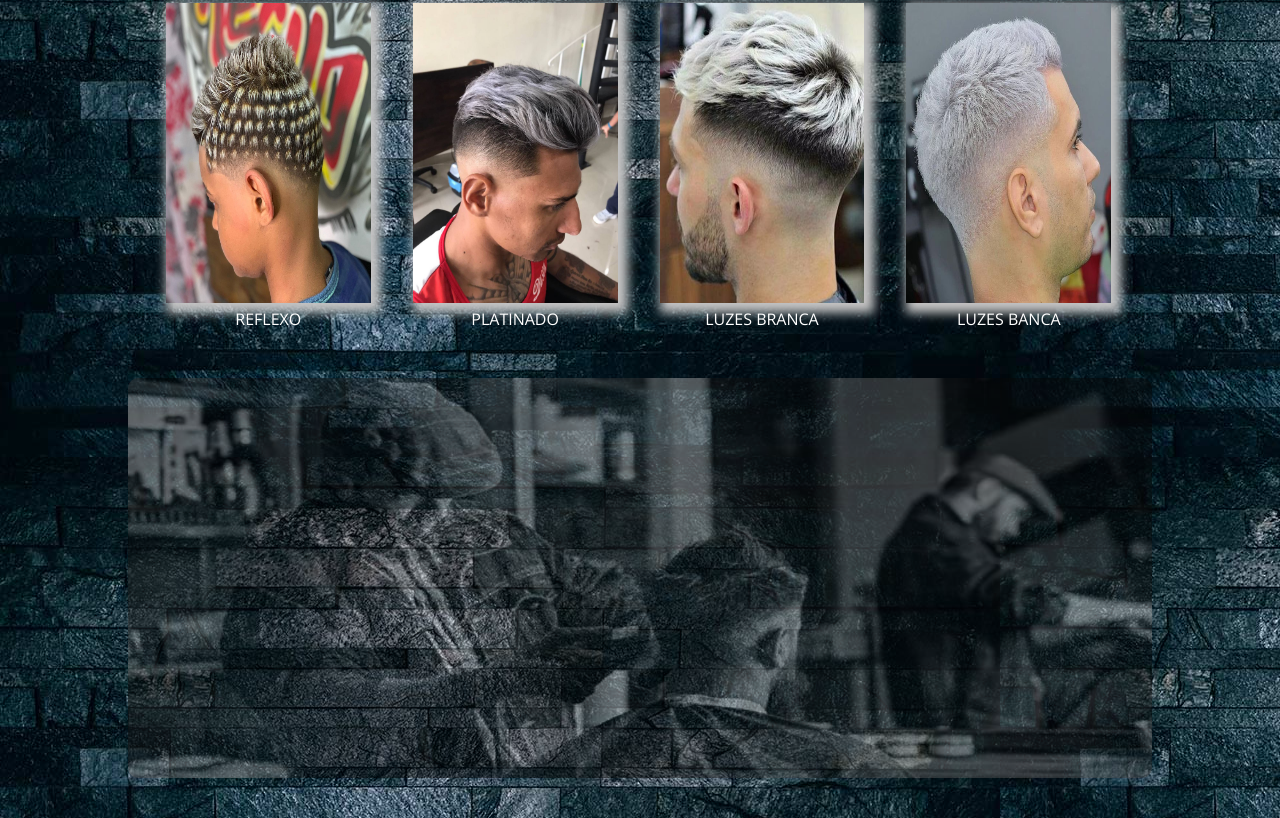
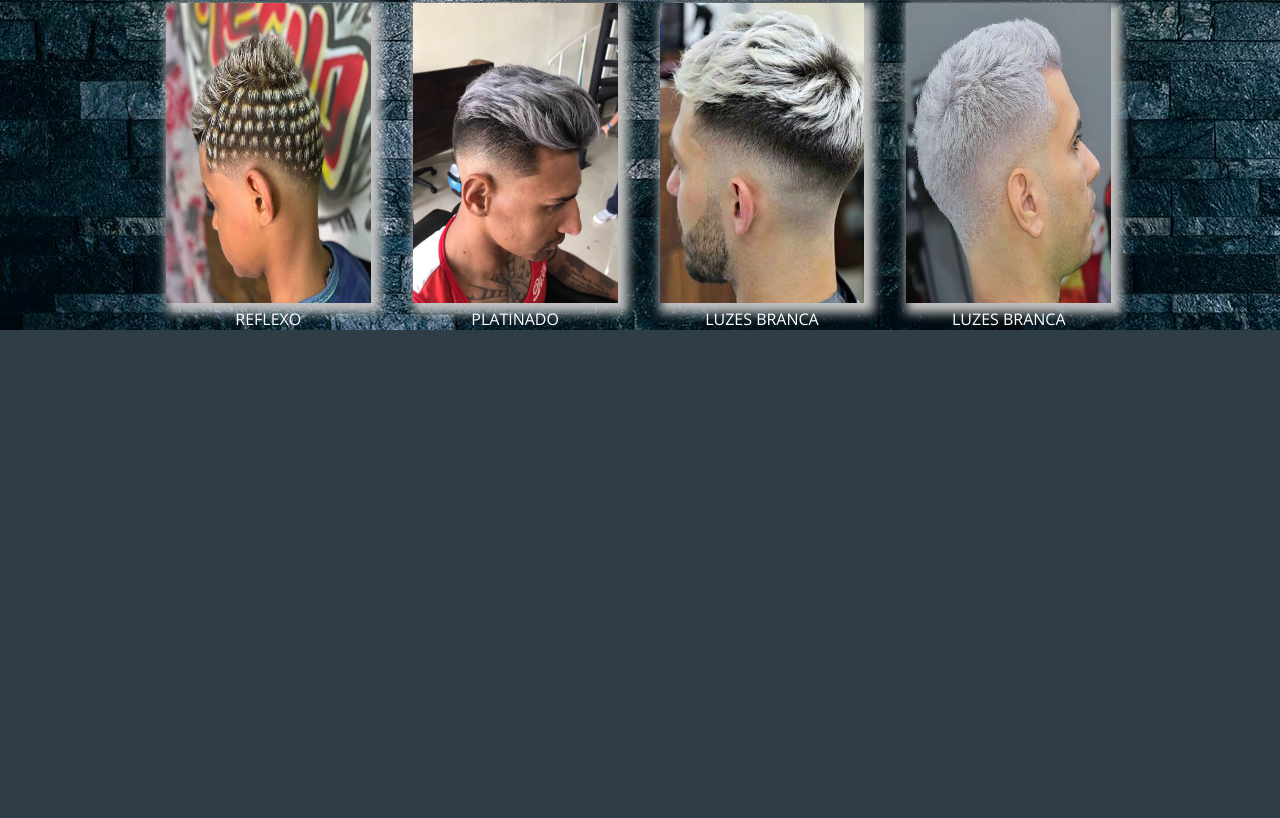
Before and after one commit to 01Vitorhugo/Barbar-Shop, a plain HTML site: page index.html in a window 1280 px wide. Shown: the part 877-1695 px from the top of the page. After the commit the page ends 1207 px from the top, so only its background shows below. Drawn offline with nearby package versions, Linux system fonts and the light colour scheme.

Commit message:
removendo conteudo desnecessario

```diff
--- a/index.html
+++ b/index.html
@@ -87,28 +87,14 @@
 
                 <div id="img2">
                     <img src="cortes/8.jpg" alt="" width="100%" height="100%">
-                    <p>LUZES BANCA </p>
+                    <p>LUZES BRANCA </p>
                 </div>
 
             </div>
 
 
-        <div class="pai">
 
-            <div class="conteudo">
 
-                    <div class="img-con">
-                    <img src="img/img-conteudo.jpg" alt="" width="100%" height="100%" class="img">
-                    </div>
-                </div>
-
-                <div class="txt-con">
-                    <i> <h2>
-                        Lorem Ipsum is simply dummy text of the printing and typesetting industry. Lorem Ipsum has been the industry's standard dummy text ever since the 1500s, when an unknown printer took a galley of type and scrambled it to make a type specimen book. It has survived not only five centuries, but also the leap into electronic typesetting, remaining essentially unchanged. It was popularised in the 1960s with the release of Letraset sheets containing Lorem Ipsum passages, and more recently with desktop publishing software like Aldus PageMaker including versions of Lorem Ipsum.
-
-oduced below for those interested. Sections 1.10.32 and 1.10.33 from "de Finibus Bonorum et Malorum" by Cicero are also reproduced in their exact original form, accompanied by English versions from the 1914 translation by H. Rackham.
-                    </h2> <i>
-                </div>
 
 
 
--- a/style.css
+++ b/style.css
@@ -38,12 +38,12 @@ body {
 
 .menu ul li {
   margin: 15px;
-  text-shadow: gold 1px 1px 1px;
 }
 
 .menu ul li:hover {
   text-decoration: overline;
   transform: scale(1.30);
+  text-shadow: black 2px 1px 1px;
 }
 
 .menu ul a {
@@ -114,46 +114,3 @@ body {
   text-align: center;
   color: white;
 }
-.pai{
-  width: 100%;
-  height: 400px;
-  margin-top: 75px;
-  position: relative;
-}
-.conteudo{
-  width: 100%;
-  height: 100%;
-  opacity: 0.5;
-  transition: 1.0s;
-  position: absolute;
-}
-.conteudo:hover{
-  opacity: 2.0;
-  transition: 2s;
-
-}
-.txt-con{
-  color: transparent;
-  width: 100%;
-  height: 300px;
-  top: 100px;
-  padding-top: -100%;
-  margin: 0 auto;
-  position: relative;
-  padding: 10px;
-}
-.txt-con:hover{
-color: whitesmoke;
-transition: 2.5s;
-margin-top: 60px;
-}
-.img-con{
-width: 100%;
-height: 400px;
-position: absolute;
-border-radius: 50%;
-}
-
-.img-con img{
-  border-radius: 10px;
-}
```
